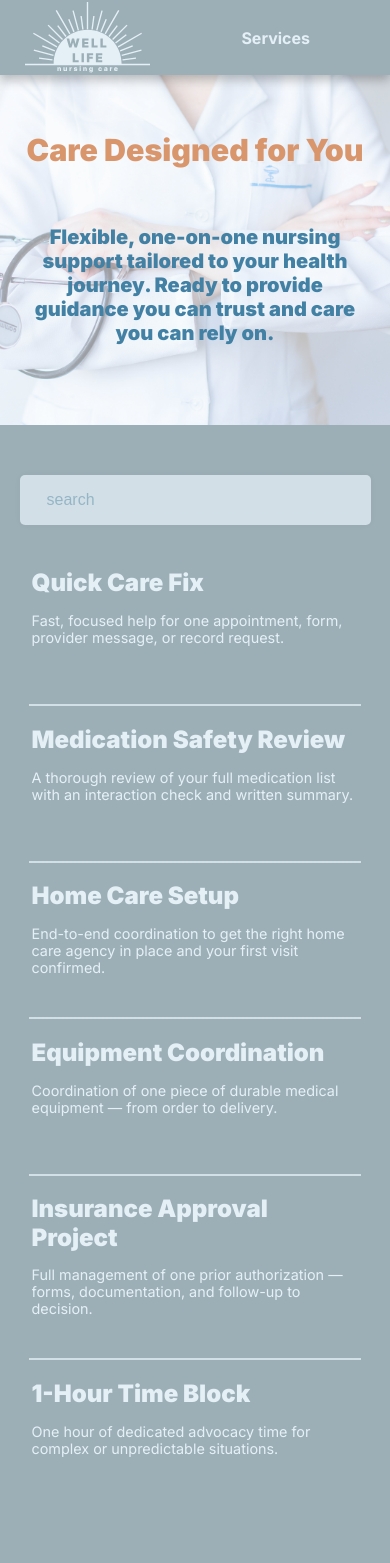
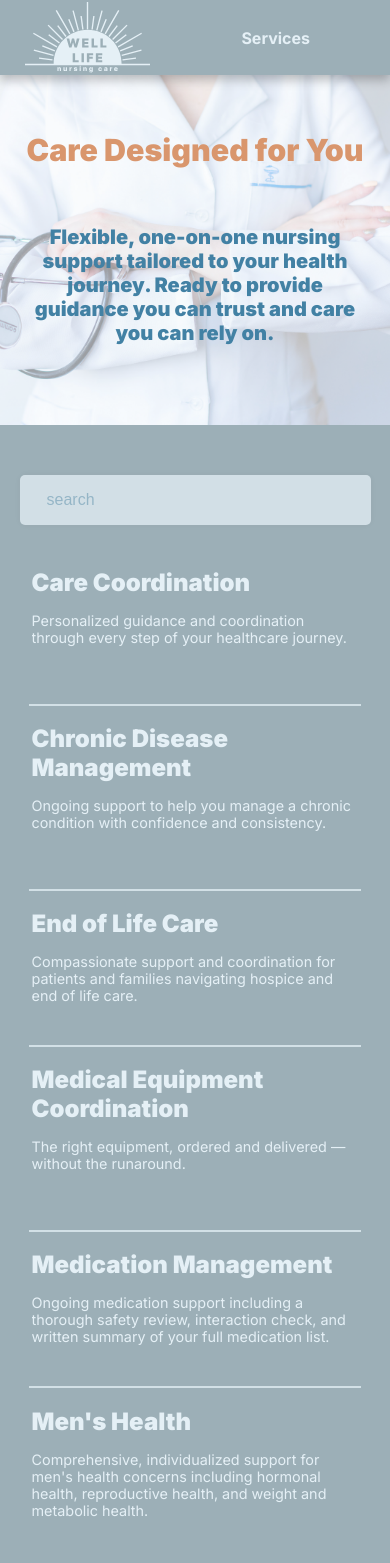
Before and after one commit to heynendo/WellLifeNursingCare, a React (Vite) app: page /services in a window 390 px wide. Shown: the top 1563 px of the page. Built offline with nearby package versions, Linux system fonts and the light colour scheme; some icons are missing.

Commit message:
Service list updates, minor style and content adjustments.

```diff
--- a/src/components/Navigation.jsx
+++ b/src/components/Navigation.jsx
@@ -60,7 +60,7 @@ export default function Navigation(){
 
     return(
         <>
-        <header className="navigation"
+        <nav className="navigation"
             style={{ background: colorSwitch ? colorSet.color2 : colorSet.color1}}
         >
             <div className="left">
@@ -136,7 +136,7 @@ export default function Navigation(){
                 </div>
                 }
             </div>
-        </header>
+        </nav>
             <AnimatePresence>
             {navOptions && width < 700 && (
                 <motion.div
--- a/src/components/SearchBar.jsx
+++ b/src/components/SearchBar.jsx
@@ -15,6 +15,7 @@ export default function SearchBar({ searchValue, setSearchValue }){
                 color='#4281A4'
             />
             <input
+                id='search'
                 ref={inputRef}
                 placeholder="search"
                 value={searchValue}
--- a/src/data/service-list.json
+++ b/src/data/service-list.json
@@ -1,74 +1,86 @@
 [
   {
-    "id": "quick-care-fix",
-    "title": "Quick Care Fix",
-    "shortDesc": "Fast, focused help for one appointment, form, provider message, or record request.",
-    "longDesc": "Sometimes you just need one thing handled — and handled right. The Quick Care Fix covers a single appointment booking, one form completed, one provider message chain managed, or one medical record request. It's ideal when you hit a wall and need a professional to step in, navigate the system, and get it done without the runaround. Note: This package does not include insurance calls, coordination across multiple providers, or any follow-up loops beyond the initial task.",
-    "cost": 95,
-    "keywords": ["appointment", "scheduling", "form", "paperwork", "records", "medical records", "message", "provider", "referral", "one-time", "single task", "quick"]
+    "id": "care-coordination",
+    "title": "Care Coordination",
+    "shortDesc": "Personalized guidance and coordination through every step of your healthcare journey.",
+    "longDesc": "Care coordination brings together the many moving parts of your healthcare — providers, appointments, referrals, and follow-up — into a cohesive, manageable experience. When communication breaks down between specialists, primary care, and other members of a care team, important details can fall through the cracks. Having a dedicated person to keep everything connected and moving helps patients stay informed, reduce confusion, and feel confident that their care is being handled with intention.",
+    "keywords": ["coordination", "navigation", "appointments", "referral", "providers", "communication", "care plan", "advocacy", "system", "healthcare", "scheduling", "follow-up", "transition"]
   },
   {
-    "id": "medication-safety-review",
-    "title": "Medication Safety Review",
-    "shortDesc": "A thorough review of your full medication list with an interaction check and written summary.",
-    "longDesc": "Taking multiple medications — whether prescribed, over-the-counter, or supplemental — carries real risks that often go unnoticed. This service includes a complete review of your medication list, a detailed interaction and safety check, and a clear written summary you can keep and share. One provider contact is included to clarify or flag concerns. This is a one-time review and does not cover ongoing monitoring or coordination with multiple prescribers.",
-    "cost": 275,
-    "keywords": ["medication", "meds", "prescriptions", "drugs", "supplements", "interactions", "safety", "pharmacy", "dosage", "pill", "review", "OTC", "over the counter"]
+    "id": "chronic-disease-management",
+    "title": "Chronic Disease Management",
+    "shortDesc": "Ongoing support to help you manage a chronic condition with confidence and consistency.",
+    "longDesc": "Chronic conditions like diabetes, heart disease, COPD, and hypertension require consistent attention over time — not just during appointments. Effective management involves monitoring symptoms, understanding medications, making lifestyle adjustments, and staying connected with your care team. Without ongoing support, it is easy for small changes to go unnoticed and for conditions to progress in ways that could have been prevented.",
+    "keywords": ["chronic", "diabetes", "heart disease", "COPD", "hypertension", "blood pressure", "asthma", "kidney", "ongoing", "management", "condition", "disease", "long-term", "monitor"]
   },
   {
-    "id": "home-care-setup",
-    "title": "Home Care Setup",
-    "shortDesc": "End-to-end coordination to get the right home care agency in place and your first visit confirmed.",
-    "longDesc": "Figuring out home care on your own can be confusing and time-consuming. This service handles the process from start to first visit: determining the right level of service for your needs, sending a referral to one agency, managing the intake process, and confirming your first appointment. It's designed to get things moving without you having to navigate agency red tape alone. Ongoing management after care begins or switching agencies are not included.",
-    "cost": 225,
-    "keywords": ["home care", "home health", "aide", "caregiver", "agency", "in-home", "setup", "intake", "referral", "skilled nursing", "therapy", "discharge", "transition"]
+    "id": "end-of-life-care",
+    "title": "End of Life Care",
+    "shortDesc": "Compassionate support and coordination for patients and families navigating hospice and end of life care.",
+    "longDesc": "End of life care focuses on comfort, dignity, and honoring a person's wishes during the final stages of life. Hospice is a specialized form of this care, designed for patients who are no longer pursuing curative treatment and want to prioritize quality of life. Navigating this transition involves understanding eligibility, coordinating with care teams, and ensuring that both the patient and their family feel supported, informed, and prepared for what lies ahead.",
+    "keywords": ["hospice", "end of life", "terminal", "comfort care", "dying", "death", "serious illness", "grief", "advance directive", "DNR", "family support", "transition"]
   },
   {
-    "id": "equipment-coordination",
-    "title": "Equipment Coordination",
-    "shortDesc": "Coordination of one piece of durable medical equipment — from order to delivery.",
-    "longDesc": "Getting the right medical equipment delivered shouldn't require a second job. This service covers ordering one item through one supplier and coordinating delivery so it actually shows up. Whether it's a walker, hospital bed, CPAP supplies, or other durable medical equipment, we handle the logistics. Please note this package covers one item through one supplier and does not include insurance denials, repairs, or requests for multiple pieces of equipment.",
-    "cost": 195,
+    "id": "medical-equipment",
+    "title": "Medical Equipment Coordination",
+    "shortDesc": "The right equipment, ordered and delivered — without the runaround.",
+    "longDesc": "Durable medical equipment — such as walkers, wheelchairs, hospital beds, and CPAP supplies — plays an important role in recovery, mobility, and daily functioning. Obtaining the right equipment often involves navigating suppliers, insurance requirements, and delivery logistics that can be time-consuming and confusing. Understanding what is needed and how to get it is an important part of managing care at home or transitioning out of a facility.",
     "keywords": ["equipment", "DME", "durable medical equipment", "walker", "wheelchair", "hospital bed", "CPAP", "oxygen", "delivery", "supplier", "order", "mobility", "device"]
   },
   {
-    "id": "insurance-approval",
-    "title": "Insurance Approval Project",
-    "shortDesc": "Full management of one prior authorization — forms, documentation, and follow-up to decision.",
-    "longDesc": "Prior authorizations are one of the most frustrating parts of the healthcare system. This service takes one authorization off your plate completely: we handle the paperwork, pull together supporting documentation, submit everything to your insurer, and follow up until a decision is reached. This covers one medication or procedure through one insurer. Appeals and requests covering multiple items are not included in this package.",
-    "cost": 325,
-    "keywords": ["insurance", "prior auth", "prior authorization", "PA", "approval", "coverage", "denial", "insurer", "payer", "authorization", "benefits", "claim", "procedure", "formulary"]
+    "id": "medication-management",
+    "title": "Medication Management",
+    "shortDesc": "Ongoing medication support including a thorough safety review, interaction check, and written summary of your full medication list.",
+    "longDesc": "Managing multiple medications — including prescriptions, over-the-counter drugs, and supplements — carries real risks that are easy to overlook. Drug interactions, duplicate therapies, and outdated prescriptions are common issues that often go undetected without a thorough review. A clear, accurate understanding of what you are taking, why you are taking it, and how everything works together is essential to safe and effective care.",
+    "keywords": ["medication", "meds", "prescriptions", "drugs", "supplements", "interactions", "safety", "pharmacy", "dosage", "pill", "review", "OTC", "over the counter", "management"]
   },
   {
-    "id": "time-block-1hr",
-    "title": "1-Hour Time Block",
-    "shortDesc": "One hour of dedicated advocacy time for complex or unpredictable situations.",
-    "longDesc": "When a situation doesn't fit neatly into a package — or starts to expand beyond its original scope — a Time Block gives you dedicated, professional time to work through it. Every minute counts: calls, portal navigation, research, and documentation all apply. Work stops when the block is used, and you'll be notified before any additional time is needed. A new block requires your approval before continuing. Best used when things get messy or when you need flexible, focused support without a predefined scope.",
-    "cost": 90,
-    "keywords": ["time block", "hourly", "flexible", "advocacy", "complex", "calls", "portal", "research", "documentation", "custom", "overflow", "ad hoc", "1 hour", "one hour"]
+    "id": "mens-health",
+    "title": "Men's Health",
+    "shortDesc": "Comprehensive, individualized support for men's health concerns including hormonal health, reproductive health, and weight and metabolic health.",
+    "longDesc": "Men's health encompasses a range of concerns that are often underaddressed, including hormonal changes, reproductive health, and weight and metabolic health. Shifts in testosterone levels, changes in energy, unexplained weight gain, and other symptoms can significantly affect quality of life but are frequently dismissed or attributed to aging. Understanding these changes and having access to informed, personalized guidance can make a meaningful difference in how men feel and how proactively they engage with their health.",
+    "keywords": ["men's health", "testosterone", "hormones", "hormonal", "reproductive", "metabolic", "weight", "low T", "andropause", "prostate", "energy", "men"]
   },
   {
-    "id": "time-block-3hr",
-    "title": "3-Hour Time Block",
-    "shortDesc": "Three hours of dedicated advocacy time for involved, multi-step situations.",
-    "longDesc": "The 3-Hour Time Block is the right choice when you're dealing with a situation that's clearly going to take sustained effort — think a complicated discharge, a multi-step insurance issue, or a situation with several moving parts. All time spent on calls, portals, research, and documentation counts toward your block. You'll always be informed before the block runs out, and any continuation requires your explicit approval. No surprises, no runaway hours.",
-    "cost": 240,
-    "keywords": ["time block", "hourly", "flexible", "advocacy", "complex", "discharge", "multi-step", "calls", "portal", "research", "documentation", "custom", "3 hour", "three hour", "extended"]
+    "id": "palliative-services",
+    "title": "Palliative Services",
+    "shortDesc": "Compassionate support and coordination for patients living with serious illness who need relief from pain, stress, and difficult symptoms.",
+    "longDesc": "Palliative care is specialized support focused on relieving the pain, stress, and symptoms associated with serious illness — regardless of diagnosis or stage of treatment. It is not the same as hospice and can be received alongside curative treatment at any point in an illness. The goal is to improve quality of life for both the patient and their family by addressing physical discomfort, emotional strain, and the practical challenges that come with navigating a serious health condition.",
+    "keywords": ["palliative", "serious illness", "pain management", "symptom relief", "quality of life", "support", "chronic illness", "terminal", "diagnosis"]
   },
   {
-    "id": "monthly-essential",
-    "title": "Monthly Essential Plan",
-    "shortDesc": "Ongoing monthly coordination for individuals who need consistent, reliable healthcare support.",
-    "longDesc": "The Monthly Essential Plan is built for people who need a steady hand navigating the healthcare system month to month. Included is ongoing coordination, proactive provider communication, medication updates as things change, and regular summaries for family members or caregivers who want to stay informed. This is not a 24/7 service and does not cover emergencies — it's thoughtful, professional support during business hours. Hours do not roll over between months.",
-    "cost": 350,
-    "keywords": ["monthly", "ongoing", "plan", "subscription", "coordination", "regular", "family", "caregiver", "summary", "essential", "routine", "recurring", "support", "management"]
+    "id": "post-hospital-recovery",
+    "title": "Post-Hospital Recovery",
+    "shortDesc": "Hands-on support to ensure a safe, smooth recovery after a hospital or facility stay.",
+    "longDesc": "The period immediately following a hospitalization is one of the highest-risk times for complications and readmission. Patients are often discharged with new medications, follow-up appointments, and care instructions that can feel overwhelming to manage alone. Understanding what to expect, keeping track of changes in condition, and maintaining clear communication with the care team are all critical factors in a recovery that stays on course.",
+    "keywords": ["discharge", "hospital", "transition", "post-hospital", "recovery", "readmission", "follow-up", "home", "rehab", "skilled nursing", "medication reconciliation", "care plan", "post-acute"]
   },
   {
-    "id": "monthly-comprehensive",
-    "title": "Monthly Comprehensive Plan",
-    "shortDesc": "Full-service monthly care coordination with expanded hours and priority access.",
-    "longDesc": "For patients managing complex, ongoing health needs, the Monthly Comprehensive Plan offers the most complete level of support available. You'll receive all the benefits of the Essential Plan — ongoing coordination, provider communication, medication tracking, and family summaries — with more available hours and priority scheduling. Ideal for those managing multiple conditions, recent hospitalizations, or active care transitions. Hours do not roll over, this is not a 24/7 or emergency service, and all work is scheduled in advance.",
-    "cost": 575,
-    "keywords": ["monthly", "ongoing", "plan", "subscription", "comprehensive", "full service", "priority", "complex", "multiple conditions", "hospitalization", "transition", "recurring", "support", "management", "premium"]
+    "id": "preventative-health",
+    "title": "Preventative Health",
+    "shortDesc": "Proactive support to ensure your screenings, immunizations, and preventative appointments are up to date and never missed.",
+    "longDesc": "Preventative care is one of the most effective tools for maintaining long-term health and catching potential issues before they become serious. Recommended screenings, immunizations, and routine check-ups vary based on age, gender, family history, and risk factors — and it is easy for them to fall behind without a clear picture of what is due and when. Staying current with preventative care reduces risk, supports early detection, and gives patients a stronger foundation for their overall health.",
+    "keywords": ["preventative", "prevention", "screenings", "immunizations", "vaccines", "annual", "check-up", "proactive", "mammogram", "colonoscopy", "physical", "risk", "health maintenance"]
+  },
+  {
+    "id": "symptom-triage",
+    "title": "Symptom Triage",
+    "shortDesc": "Professional guidance to help you understand your symptoms and determine the right next step in care.",
+    "longDesc": "When a new or changing symptom appears, it is not always clear whether it warrants a trip to urgent care, a call to your doctor, or simply watchful waiting. Symptom triage helps patients make that determination by evaluating what they are experiencing in the context of their health history and current condition. Having a knowledgeable professional to think through symptoms with can prevent unnecessary visits, reduce anxiety, and ensure that concerning signs are not overlooked.",
+    "keywords": ["symptoms", "triage", "sick", "urgent", "guidance", "evaluation", "advice", "nurse", "sick call", "care guidance", "what to do", "urgent care", "ER", "emergency"]
+  },
+  {
+    "id": "wellness-planning",
+    "title": "Wellness Planning",
+    "shortDesc": "Personalized wellness planning to help you build sustainable habits and optimize your overall well-being.",
+    "longDesc": "Wellness planning takes a proactive, whole-person approach to health — looking beyond the absence of illness toward what it means to feel and function at your best. This includes evaluating areas like nutrition, sleep, physical activity, and stress, and identifying sustainable changes that align with a person's goals and lifestyle. For many people, having a structured plan and a knowledgeable resource to help them stay on track makes the difference between intentions and lasting results.",
+    "keywords": ["wellness", "lifestyle", "healthy", "habits", "nutrition", "sleep", "stress", "activity", "exercise", "well-being", "goals", "planning", "holistic", "balance"]
+  },
+  {
+    "id": "womens-health",
+    "title": "Women's Health",
+    "shortDesc": "Comprehensive, individualized support for women's health concerns including hormonal health, reproductive health, and weight and metabolic health.",
+    "longDesc": "Women's health spans a wide range of concerns across every stage of life — from reproductive health and hormonal shifts to metabolic changes and conditions like PCOS or thyroid dysfunction. Many of these issues are underdiagnosed or dismissed, leaving women without clear answers or a path forward. Understanding what is happening in your body, what questions to ask, and what options are available is the foundation for getting care that truly fits your needs.",
+    "keywords": ["women's health", "hormones", "hormonal", "reproductive", "fertility", "menopause", "perimenopause", "thyroid", "PCOS", "metabolic", "weight", "estrogen", "progesterone", "women"]
   }
 ]
--- a/src/pages/Contact.jsx
+++ b/src/pages/Contact.jsx
@@ -7,7 +7,7 @@ import EmailLogo from '../components/icons/EmailLogo'
 
 export default function Contact(){
     return(
-        <div className="contact page-layout">
+        <main className="contact page-layout">
             <div className="top">
                 <h1>Support Starts Here</h1>
                 <h3>Contact to discuss services, availability, or the next steps in your care.</h3>
@@ -39,12 +39,12 @@ export default function Contact(){
                         </div>
                     </div>
                 </div>
-                <p>Getting in touch is easy. Use the contact form, send an email, or call during available hours. Now explain more info about preferences of contact and availability. This would be a good place to add any other info you think is important for clients to know that they should include in their message that isn't already specified. </p>
+                <p>Getting in touch is easy. Use the contact form, send an email, or feel free to text or call. Filling out the form below gives us the best chance to understand your needs from the start. Every inquiry is responded to personally — no automated replies, no call centers.</p>
             </div>
             <div className="lower">
                 <ContactForm />
                 <Footer />
             </div>
-        </div>
+        </main>
     )
 }
--- a/src/pages/Services.jsx
+++ b/src/pages/Services.jsx
@@ -88,12 +88,6 @@ export default function Services(){
                 />
                 <h3>{selectedService.title}</h3>
             </div>
-            {width > 600 &&
-            <div className='right'>
-                <span className='cost'>Cost:</span>
-                <h3>${selectedService.cost}</h3>
-            </div>
-            }
         </div>
         <div className='container'>
             <div className='left'>
@@ -105,17 +99,11 @@ export default function Services(){
             </div>
             }
         </div>
-        {width < 600 &&
-        <div className='bottom-cost'>
-            <span className='cost'>Cost:</span>
-            <h3>${selectedService.cost}</h3>
-        </div>
-        }
     </motion.div>
 )
 
     return(
-        <div className="services page-layout">
+        <main className="services page-layout">
             <div className='top'
                 style={{
                     backgroundImage: `url(${servicesBackground})`,
@@ -142,19 +130,19 @@ export default function Services(){
                 <div className='pricing'>
                 {[
                     {
-                        title: "Initial Virtual Consultation Rate",
+                        title: "Initial Virtual Consultation",
                         text: "Your first virtual visit typically lasts 30 to 60 minutes and includes a comprehensive health assessment, review of your medical history, and a personalized care plan tailored to your needs.",
-                        price: "$150-200"
+                        price: "$150 - $250"
                     },
                     {
                         title: "Quick Care Rate",
-                        text: "pricing info",
-                        price: "$100-200+"
+                        text: "A focused virtual consultation designed for time-sensitive concerns. This visit covers targeted symptom evaluation, straightforward lab result review, and medication adjustment support — giving you prompt, professional guidance without the wait.",
+                        price: "$75 - $125"
                     },
                     {
-                        title: "Insurance Approval Project",
-                        text: "pricing info",
-                        price: "$200-300+"
+                        title: "Nurse Navigation Services",
+                        text: "Personalized guidance and coordination through every step of your healthcare journey. This includes coordinating appointments, explaining medical information, facilitating communication between providers, and ensuring your care plan is followed smoothly.",
+                        price: "$200 - $300"
                     }
                 ].map((card, index) => (
                     <motion.div
@@ -175,6 +163,7 @@ export default function Services(){
                     </motion.div>
                 ))}
             </div>
+            <p className='disclaimer'><span>Disclaimer</span>: Pricing categories are an estimate, final prices will range based on the patient's individual needs</p>
             </div>
             <div className='lower'>
                 <div className='payment-options'>
@@ -204,6 +193,6 @@ export default function Services(){
                 </div>
                 <Footer />
             </div>
-        </div>
+        </main>
     )
 }
--- a/src/styles/contact.css
+++ b/src/styles/contact.css
@@ -7,7 +7,7 @@
 }
 .contact > .mid{
     background-color: var(--color4);
-    min-height: 500px;
+    min-height: 350px;
     width: 100vw;
 }
 .contact > .mid > .info-cards{
@@ -98,7 +98,7 @@
     text-align: center;
     max-width: 1200px;
     justify-self: center;
-    margin: 100px 50px;
+    margin: 75px 50px;
 }
 .contact > .lower{
     background: var(--color1-gradient);
```
Also changed, not shown: src/components/ContactForm.jsx (+14 -18 lines), src/pages/About.jsx (+6 -6 lines), src/pages/Home.jsx (+5 -5 lines), src/styles/home.css (+2 -11 lines), src/styles/services.css (+31 -20 lines).
